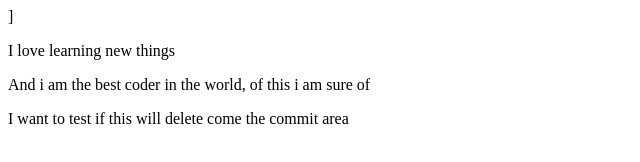
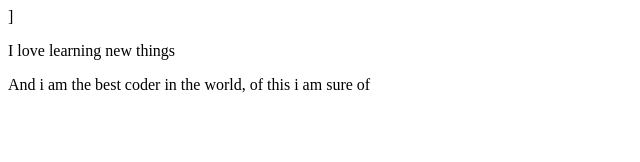
Before and after one commit to championdavo/first-website, a plain HTML site: page index.html in a window 1280 px wide. Shown: the whole page, without its empty margins (0-640 px from the left). Drawn offline with Linux system fonts and the light colour scheme.

Commit message:
Revert " I think i will delete this file from the ommit area"
This reverts commit e98c5d6903b92a6ffd7bc0df86014751361adf61.

```diff
--- a/index.html
+++ b/index.html
@@ -6,6 +6,5 @@
     <body>
         <p> I love learning new things </p>
         <p> And i am the best coder in the world, of this i am sure of </p>
-        <p>I want to test if this will delete come the commit area</p>
     </body>
 </html>
```
